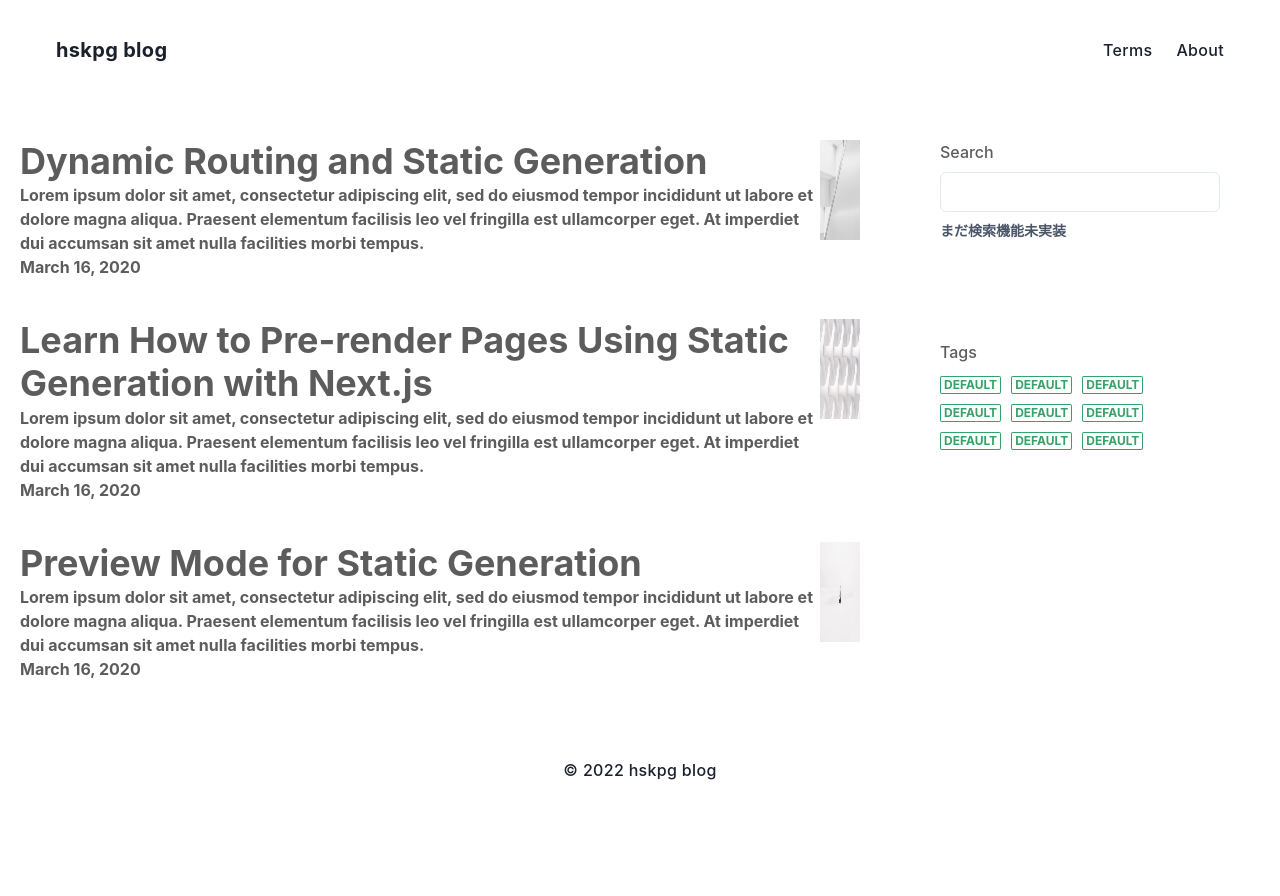
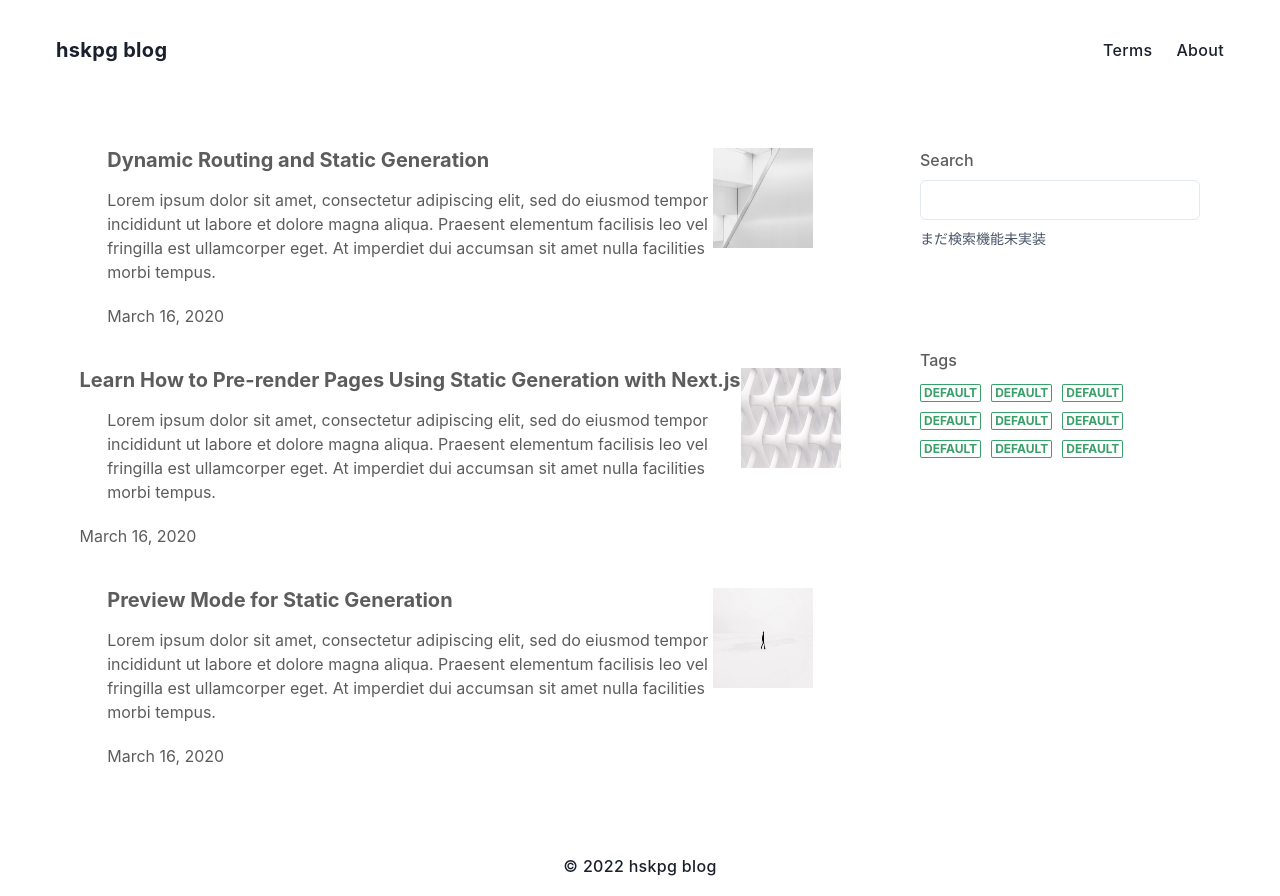
Before and after one commit to ShuntaH/next-ts-blog-template, a Next.js app: page / in a window 1280 px wide. Before the commit the page ends 800 px from the top, so only its background shows below. Built offline with nearby package versions, Linux system fonts and the light colour scheme.

Commit message:
STYLE: toppage layout

```diff
--- a/components/article-heading.tsx
+++ b/components/article-heading.tsx
@@ -1,7 +1,7 @@
 import DateFormatter from './date-formatter'
 import CoverImage from './cover-image'
 import type Author from '../interfaces/author'
-import { Box, Flex, Heading, Link, Text } from "@chakra-ui/react";
+import { Box, Container, Flex, Heading, Link } from "@chakra-ui/react";
 
 type Props = {
   key: string
@@ -27,18 +27,18 @@ const ArticleHeading = ({
   return (
     <Flex justifyContent={'center'} key={key} marginBottom={marginBottom}>
       <Box>
-        <Heading as={'h3'}>
+        <Heading as={'h3'} fontSize={'xl'} mb={4}>
           <Link href={`/posts/${slug}`}>
             {title}
           </Link>
         </Heading>
-        <Text>{excerpt}</Text>
+        <Container mb={5} maxWidth={'60ch'}>{excerpt}</Container>
         <DateFormatter dateString={date}/>
-
         {/*<Box>*/}
         {/*  <Avatar name={author.name} picture={author.picture}/>*/}
         {/*</Box>*/}
       </Box>
+
       <Box>
         <CoverImage title={title} src={coverImage} slug={slug}/>
       </Box>
--- a/components/header.tsx
+++ b/components/header.tsx
@@ -3,7 +3,6 @@ import { BLOG_NAME } from "../lib/constants";
 
 const Header = () => {
   return (
-
     <Flex
       w={'100%'}
       h={'100px'}
--- a/components/layout.tsx
+++ b/components/layout.tsx
@@ -18,28 +18,24 @@ const Layout = ({preview, children}: Props) => {
       {/*height 100px*/}
       <Header/>
 
+      <Container maxWidth={'1200px'} py={12}>
         <Grid
-        width={'100%'}
-        templateAreas={
-          `"main side"`
-        }
+          templateAreas={`"main side"`}
           gridTemplateRows={'1fr'}
-        gridTemplateColumns={'1fr 400px'}
+          gridTemplateColumns={'1fr 30%'}
           gap='0'
           color='blackAlpha.700'
-        fontWeight='bold'
         >
-
-        <GridItem gridArea={'main'}>
-          <Container maxWidth={'1000px'} minHeight={'calc(100vh - 160px)'}>
+          <GridItem gridArea={'main'} minHeight={'calc(100vh - 160px)'}>
             <main>{children}</main>
-          </Container>
           </GridItem>
 
           <GridItem gridArea={'side'}>
             <SideArea></SideArea>
           </GridItem>
         </Grid>
+
+      </Container>
 
       {/*<Box>*/}
       {/*  /!*<Alert preview={preview}/>*!/*/}
--- a/components/search-form.tsx
+++ b/components/search-form.tsx
@@ -1,13 +1,16 @@
-import { FormControl, FormHelperText, FormLabel, Input } from "@chakra-ui/react";
+import { Box, FormControl, FormHelperText, FormLabel, Input } from "@chakra-ui/react";
 import { SIDE_AREA_INNER_WIDTH } from "../lib/constants";
 
 const SearchForm = () => {
   return (
-    <FormControl width={'100%'} maxWidth={SIDE_AREA_INNER_WIDTH}>
-      <FormLabel>Search</FormLabel>
-      <Input type='text'/>
-      <FormHelperText>まだ検索機能未実装</FormHelperText>
-    </FormControl>
+    <Box width={SIDE_AREA_INNER_WIDTH}>
+      <FormControl width={'100%'}>
+        <FormLabel>Search</FormLabel>
+        <Input type='text'/>
+        <FormHelperText>まだ検索機能未実装</FormHelperText>
+      </FormControl>
+    </Box>
+
   );
 }
 
--- a/components/side-area.tsx
+++ b/components/side-area.tsx
@@ -1,19 +1,19 @@
 import SearchForm from "./search-form";
-import { Container, VStack } from "@chakra-ui/react";
+import { Flex, VStack } from "@chakra-ui/react";
 import React from "react";
 import Tags from "./tags";
 
 
 const SideArea = () => {
   return (
-    <Container width={'100%'} py={10}>
-      <VStack width={'100%'} spacing='100px'>
+    <VStack width={'100%'} spacing='100px'>
+      <Flex direction={"row-reverse"}>
         <SearchForm></SearchForm>
+      </Flex>
+      <Flex direction={"row-reverse"}>
         <Tags></Tags>
-      </VStack>
-    </Container>
-
-
+      </Flex>
+    </VStack>
   );
 }
 
--- a/components/tags.tsx
+++ b/components/tags.tsx
@@ -5,7 +5,7 @@ import { SIDE_AREA_INNER_WIDTH } from "../lib/constants";
 
 const Tags = () => {
   return (
-    <Box width={SIDE_AREA_INNER_WIDTH} maxWidth={SIDE_AREA_INNER_WIDTH}>
+    <Box>
       <Text align={"left"} fontWeight={"medium"}>Tags</Text>
       <Flex maxWidth={SIDE_AREA_INNER_WIDTH} flexWrap={"wrap"} py={3}>
         <Badge variant='outline' colorScheme='green' mr={'10px'} mb={'10px'}>
--- a/pages/index.tsx
+++ b/pages/index.tsx
@@ -22,7 +22,7 @@ export default function Index({allPosts}: Props) {
     //   <title>hskpg blog</title>
     // </Head>
 
-    <Container width={'100%'} py={10} paddingInline={5}>
+    <Container width={'100%'}>
       {
         allPosts.length > 0 ?
           <ArticleHeadingList posts={allPosts}/>
```
Lines whose indentation alone changed are shown as unchanged.
